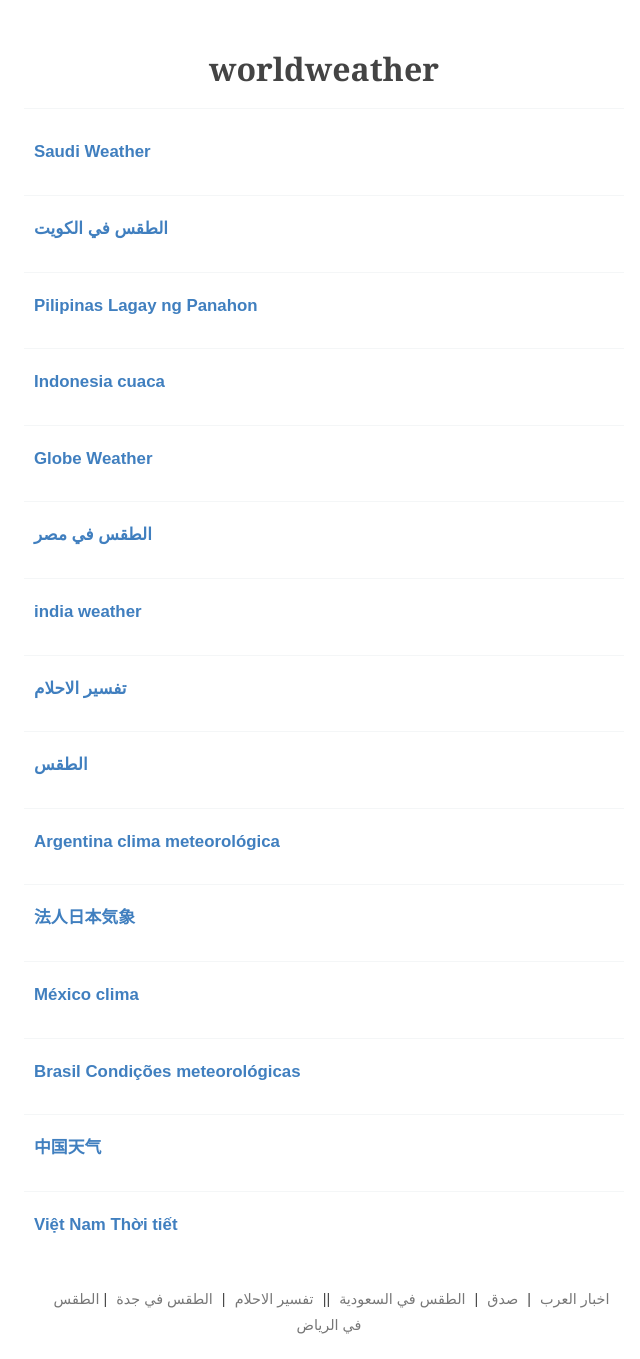
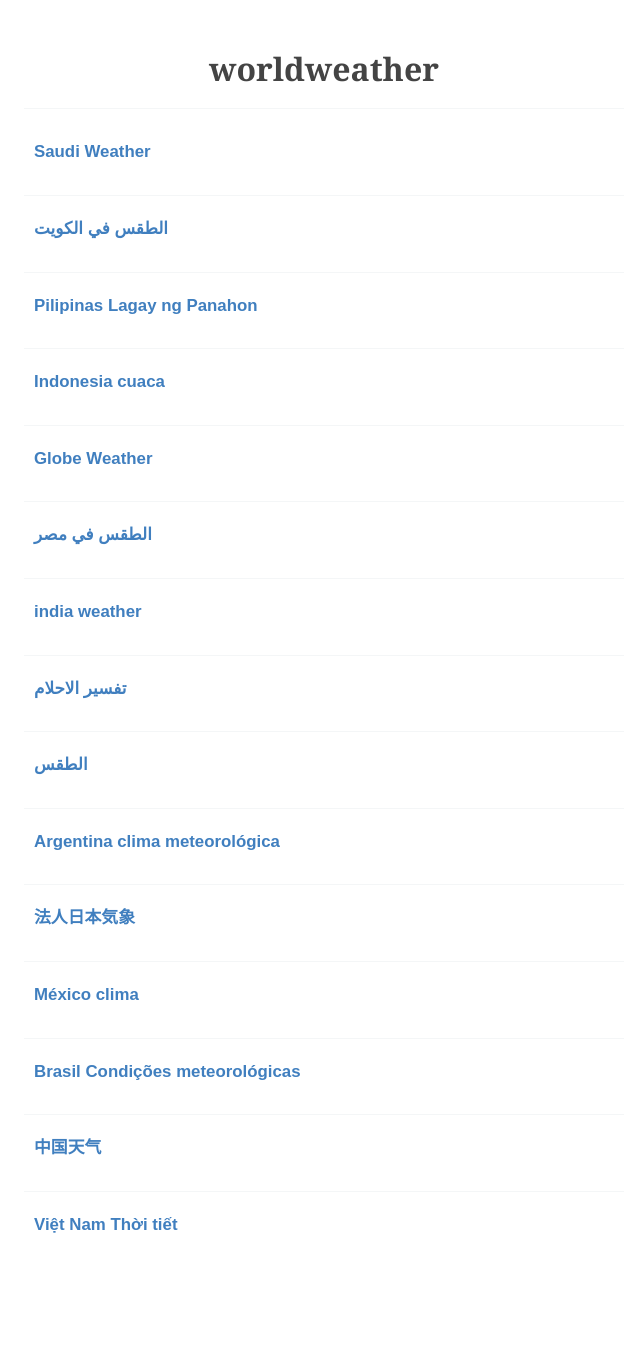
Before and after one commit to worldweather/worldweather.github.io, a Jekyll site: the page index.html, which Jekyll copies as it is, in a window 1280 px wide. Shown: the whole page, without its empty margins (316-956 px from the left). Built offline with Jekyll 4.4.1, drawn with Linux system fonts in a browser that asks for light colours; after the commit the page ends 1287 px from its top, so only the background shows below that.

Commit message:
Update index.html

```diff
--- a/index.html
+++ b/index.html
@@ -75,7 +75,6 @@
 </article>
 
         <footer>
-           <a href="http://www.arabsnews32.org">اخبار العرب</a> | <a href="https://www.sdeg.org">صدق</a> | <a href="https://www.saudiweather.net">الطقس في السعودية</a> || <a href="https://www.thedreams.co">تفسير الاحلام</a> | <a href="https://www.saudiweather.net/weather/sa/Jeddah"> الطقس في جدة</a> | <a href="https://www.saudiweather.net/weather/sa/Riyadh"> الطقس في الرياض</a>
         </footer>
     </div>
 </body>
```
